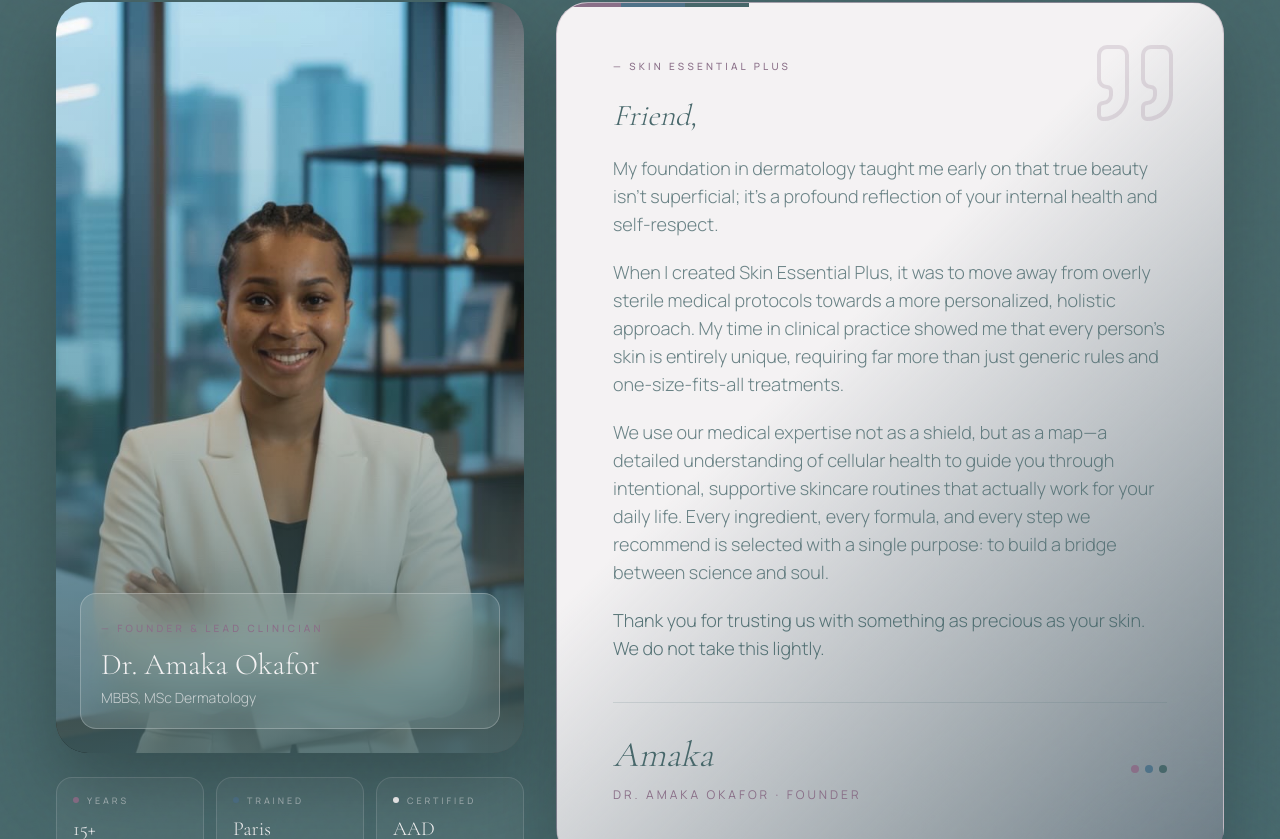
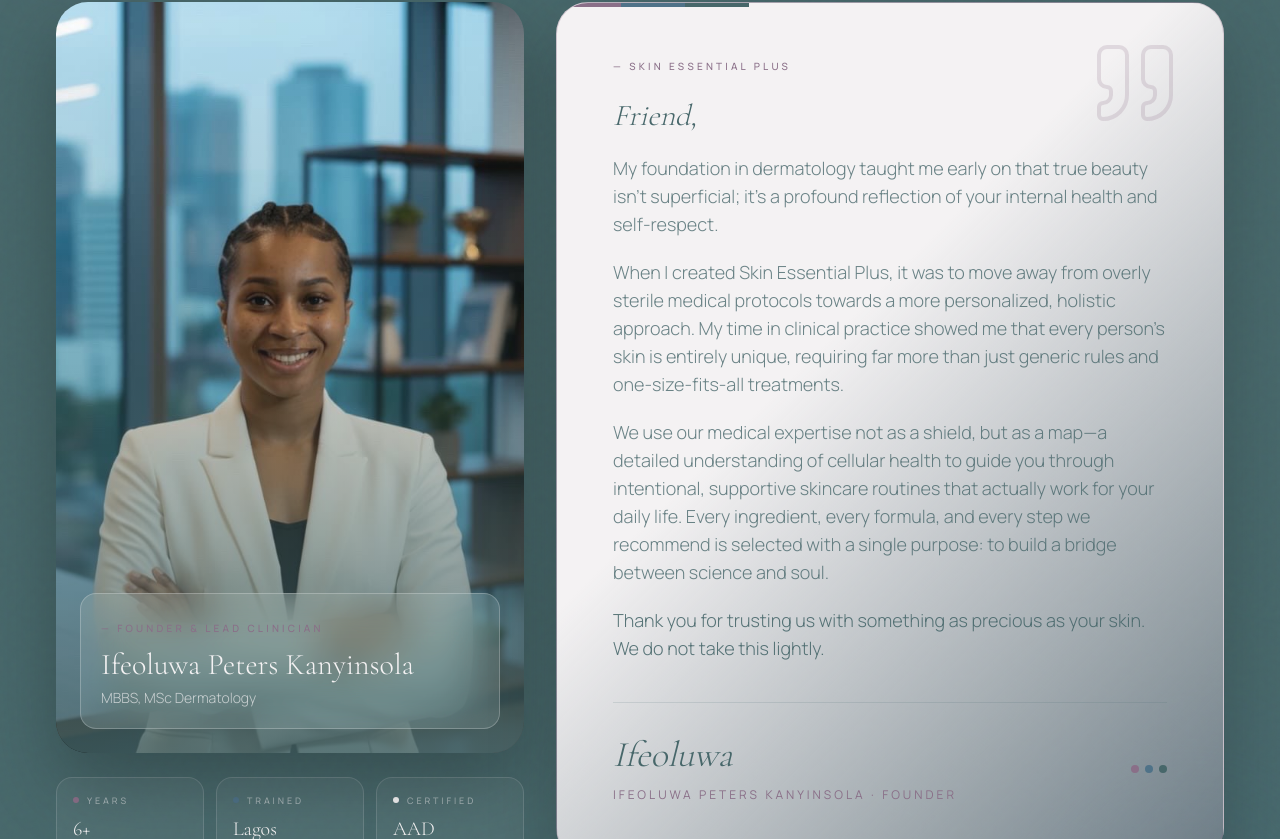
Before and after one commit to ogunnaike1/skin-essential-plus, a Next.js app: page /about in a window 1280 px wide. Shown: the part 3963-4802 px from the top of the page. Built offline with nearby package versions, Linux system fonts and the light colour scheme.

Commit message:
added the founder

```diff
--- a/app/page.tsx
+++ b/app/page.tsx
@@ -10,6 +10,7 @@
 import { Services } from "@/components/sections/Services";
 import { Testimonials } from "@/components/sections/Testimonials";
 import { WhyChooseUs } from "@/components/sections/WhyChooseUs";
+import { FounderLetter } from "@/components/about/FounderLetter";
 
 export default function HomePage(): React.ReactElement {
   return (
@@ -21,6 +22,7 @@
         <WhyChooseUs />
         <About />
         <BeforeAfter />
+        <FounderLetter />
         <Testimonials />
         <BookingCTA />
         <Instagram />
--- a/components/about/FounderLetter.tsx
+++ b/components/about/FounderLetter.tsx
@@ -58,7 +58,7 @@
             <div className="relative flex-1 min-h-[480px] rounded-[2rem] overflow-hidden shadow-[0_30px_70px_rgba(0,0,0,0.25)]">
               <Image
                 src="/ceo-skinessential.jpg"
-                alt="Dr. Amaka Okafor, founder of Skin Essential Plus"
+                alt="Ifeoluwa Peters Kanyinsola, founder of Skin Essential Plus"
                 fill
                 sizes="(max-width: 1024px) 100vw, 40vw"
                 className="object-cover"
@@ -80,7 +80,7 @@
                     — Founder & Lead Clinician
                   </span>
                   <p className="mt-2 font-display text-3xl font-light text-ivory leading-tight">
-                    Dr. Amaka Okafor
+                   Ifeoluwa Peters Kanyinsola
                   </p>
                   <p className="mt-1 text-sm font-light text-ivory/70">
                     MBBS, MSc Dermatology
@@ -92,8 +92,8 @@
             {/* Credentials strip */}
             <div className="mt-6 grid grid-cols-3 gap-3">
               {[
-                { label: "Years", value: "15+", color: "#8A6F88" },
-                { label: "Trained", value: "Paris", color: "#4F7288" },
+                { label: "Years", value: "6+", color: "#8A6F88" },
+                { label: "Trained", value: "Lagos", color: "#4F7288" },
                 { label: "Certified", value: "AAD", color: "#F4F2F3" },
               ].map((item) => (
                 <div
@@ -173,10 +173,10 @@
                 <div className="mt-10 pt-8 border-t border-deep/15 flex items-center justify-between">
                   <div>
                     <p className="font-display text-3xl sm:text-4xl italic font-light text-deep leading-none">
-                      Amaka
+                      Ifeoluwa
                     </p>
                     <p className="mt-3 text-xs font-sans uppercase tracking-[0.25em] text-mauve">
-                      Dr. Amaka Okafor · Founder
+                     Ifeoluwa Peters Kanyinsola · Founder
                     </p>
                   </div>
 
--- a/components/about/OurStory.tsx
+++ b/components/about/OurStory.tsx
@@ -15,7 +15,7 @@
     year: "2018",
     title: "A quiet beginning",
     description:
-      "Dr. Amaka Okafor opened a single-room studio in Victoria Island, convinced that skincare could be both clinical and contemplative.",
+      "Ifeoluwa Peters Kanyinsola opened a single-room studio in Victoria Island, convinced that skincare could be both clinical and contemplative.",
     color: "#8A6F88",
   },
   {
--- a/components/about/TeamGrid.tsx
+++ b/components/about/TeamGrid.tsx
@@ -22,7 +22,7 @@
 const TEAM: readonly TeamMember[] = [
   {
     id: 1,
-    name: "Dr. Amaka Okafor",
+    name: "Ifeoluwa Peters Kanyinsola",
     role: "Founder & Lead Clinician",
     specialty: "Clinical dermatology",
     bio: "Fifteen years bridging evidence-based medicine and sanctuary ritual. Paris-trained, Lagos-rooted.",
--- a/components/services/ServicesHero.tsx
+++ b/components/services/ServicesHero.tsx
@@ -93,7 +93,7 @@
       </>
     ),
     subtitle:
-      "Vitamin drips, glutathione therapy, tattoo removal, and clinical treatments administered by Dr. Amaka's team.",
+      "Vitamin drips, glutathione therapy, tattoo removal, and clinical treatments administered by Ifeoluwa's team.",
     image:
       "https://images.unsplash.com/photo-1519751138087-5bf79df62d5b?w=2400&q=90&auto=format&fit=crop",
     tag: "Clinical",
```
Also changed, not shown: lib/services-data.ts (+13 -13 lines).
